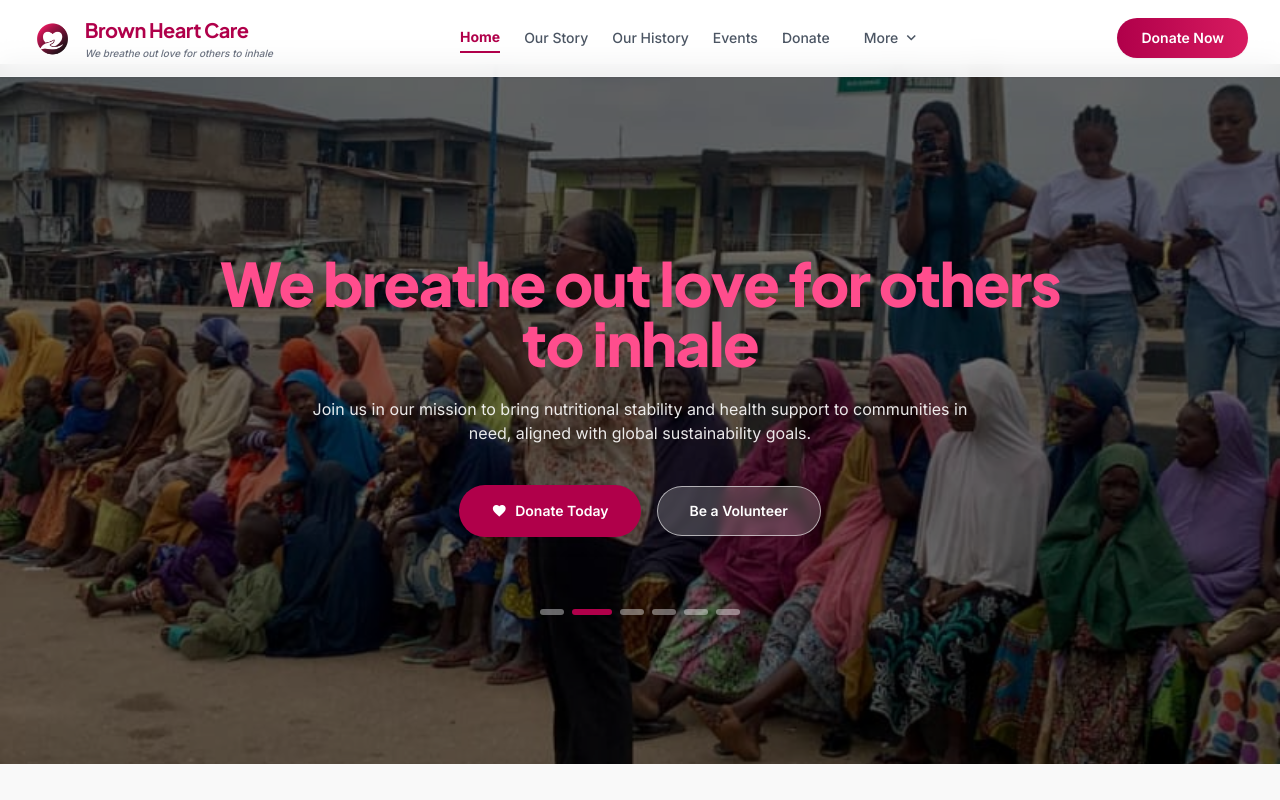
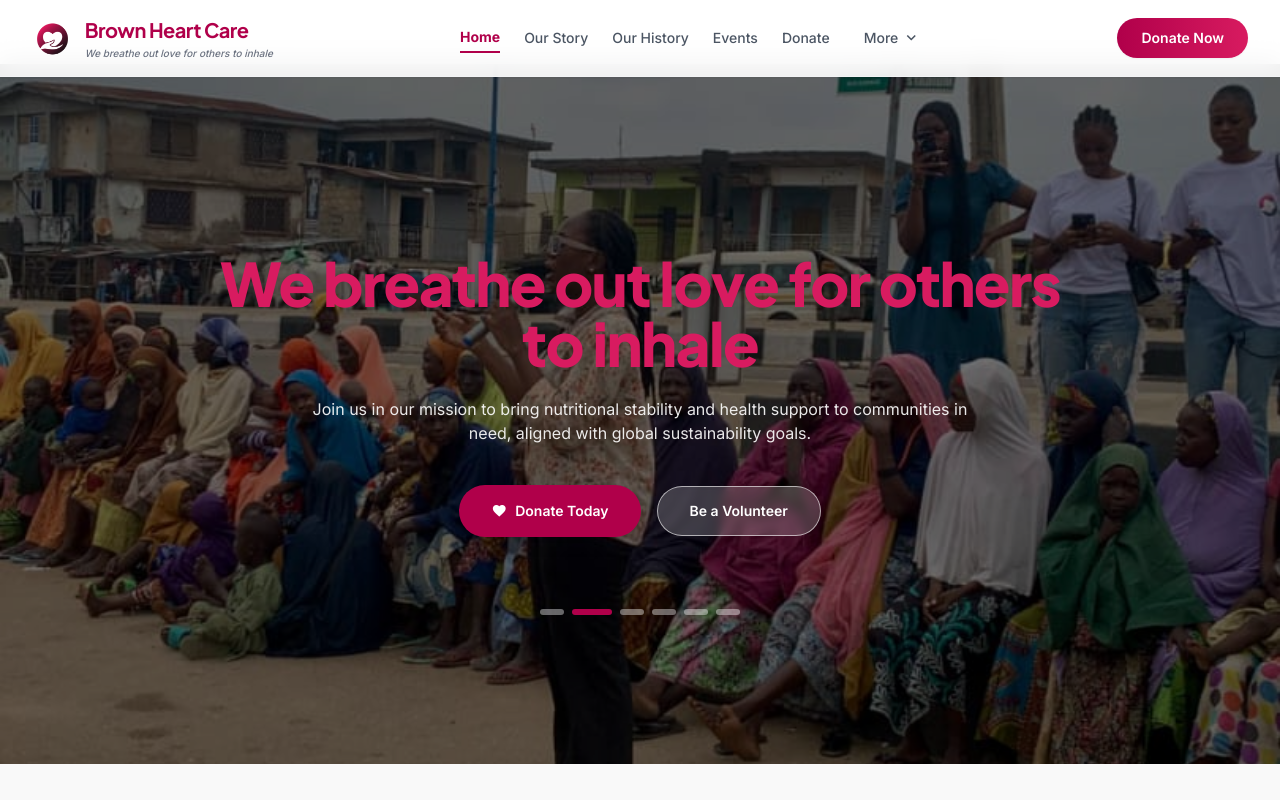
Before and after one commit to cosmo-0910/brownheartcare, a React (Vite) app: page / in a window 1280 px wide. Shown: the top 800 px of the page. Built offline with nearby package versions, Linux system fonts and the light colour scheme; no server answers; the database is empty.

Commit message:
feat: implement HomeOutreach page with hero slider, mission section, and outreach highlights

```diff
--- a/src/pages/HomeOutreach.jsx
+++ b/src/pages/HomeOutreach.jsx
@@ -86,7 +86,7 @@
         </div>
 
         <div className="relative z-10 max-w-[900px] mx-auto px-4 text-center text-white space-y-6 pt-10">
-          <h1 className="font-heading font-extrabold text-3xl sm:text-5xl lg:text-6xl tracking-tight leading-tight text-[#ff4d8d]">
+          <h1 className="font-heading font-extrabold text-3xl sm:text-5xl lg:text-6xl tracking-tight leading-tight text-[#d81b60]">
             We breathe out love for others to inhale
           </h1>
           <p className="text-white/90 text-sm sm:text-base max-w-2xl mx-auto font-normal leading-relaxed">
```
